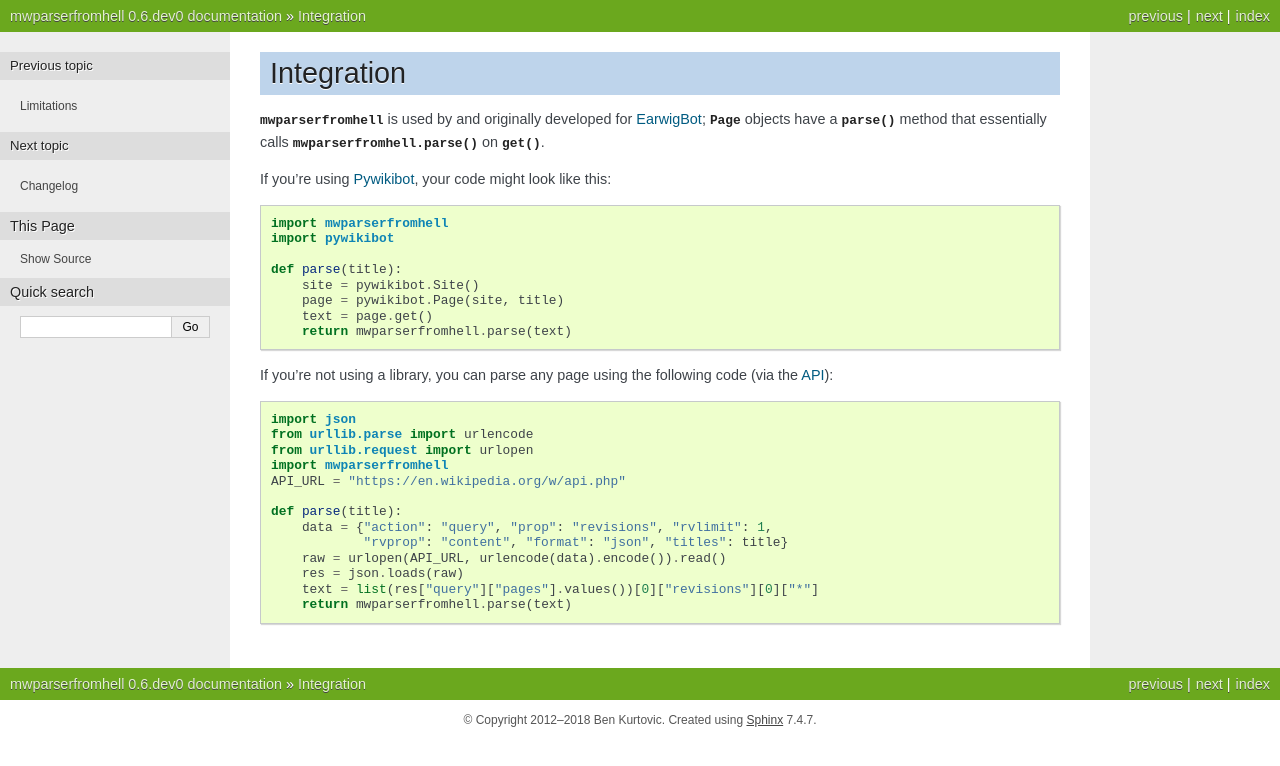
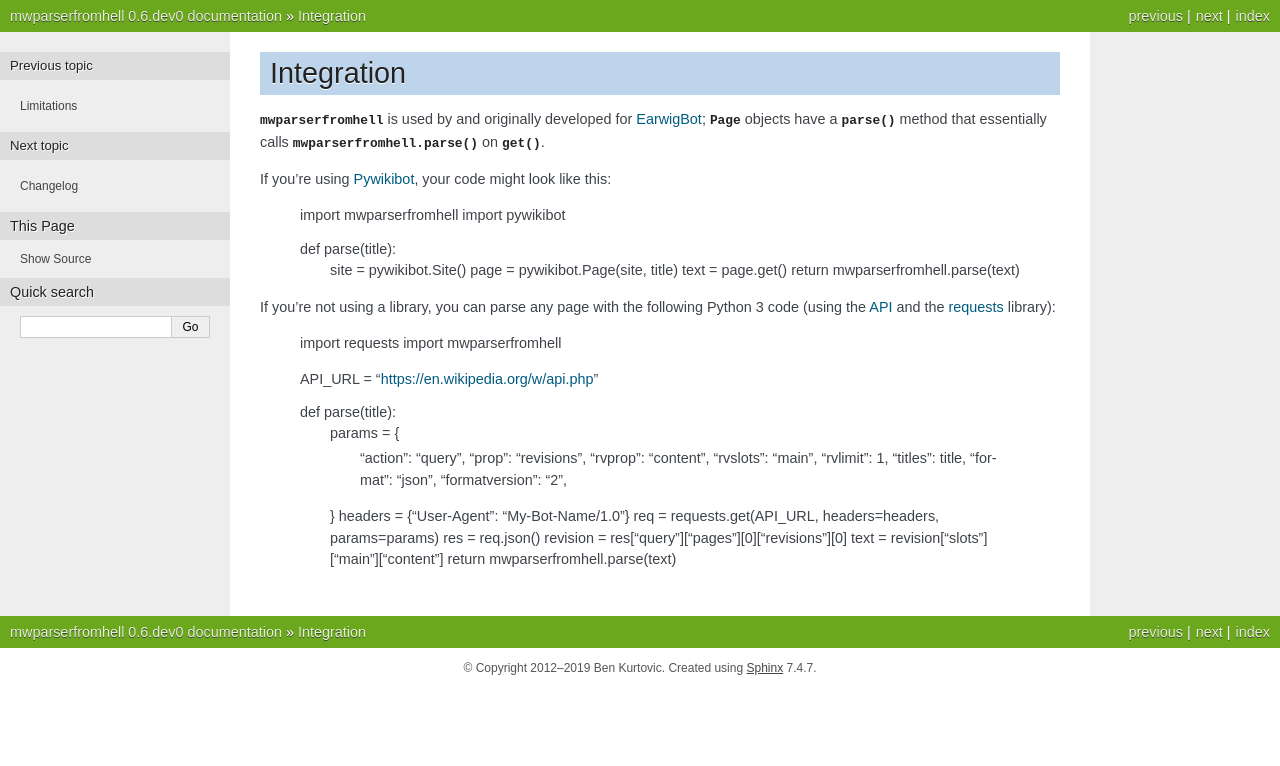
Before and after one commit to earwig/mwparserfromhell, a Sphinx documentation site: the page built from docs/integration.rst, in a window 1280 px wide. Shown: the top 766 px of the page. Built offline with Sphinx 7.4.7, drawn with Linux system fonts in a browser that asks for light colours.

Commit message:
Switch to requests for basic API example (closes #219); update links

```diff
--- a/docs/conf.py
+++ b/docs/conf.py
@@ -42,7 +42,7 @@ master_doc = 'index'
 
 # General information about the project.
 project = u'mwparserfromhell'
-copyright = u'2012–2018 Ben Kurtovic'
+copyright = u'2012–2019 Ben Kurtovic'
 
 # The version info for the project you're documenting, acts as replacement for
 # |version| and |release|, also used in various other places throughout the
--- a/docs/integration.rst
+++ b/docs/integration.rst
@@ -7,7 +7,7 @@ Integration
 :func:`mwparserfromhell.parse() <mwparserfromhell.__init__.parse>` on
 :meth:`~earwigbot.wiki.page.Page.get`.
 
-If you're using Pywikibot_, your code might look like this::
+If you're using Pywikibot_, your code might look like this:
 
     import mwparserfromhell
     import pywikibot
@@ -18,23 +18,33 @@ If you're using Pywikibot_, your code might look like this::
         text = page.get()
         return mwparserfromhell.parse(text)
 
-If you're not using a library, you can parse any page using the following code
-(via the API_)::
+If you're not using a library, you can parse any page with the following
+Python 3 code (using the API_ and the requests_ library):
 
-    import json
-    from urllib.parse import urlencode
-    from urllib.request import urlopen
+    import requests
     import mwparserfromhell
+
     API_URL = "https://en.wikipedia.org/w/api.php"
 
     def parse(title):
-        data = {"action": "query", "prop": "revisions", "rvlimit": 1,
-                "rvprop": "content", "format": "json", "titles": title}
-        raw = urlopen(API_URL, urlencode(data).encode()).read()
-        res = json.loads(raw)
-        text = list(res["query"]["pages"].values())[0]["revisions"][0]["*"]
+        params = {
+            "action": "query",
+            "prop": "revisions",
+            "rvprop": "content",
+            "rvslots": "main",
+            "rvlimit": 1,
+            "titles": title,
+            "format": "json",
+            "formatversion": "2",
+        }
+        headers = {"User-Agent": "My-Bot-Name/1.0"}
+        req = requests.get(API_URL, headers=headers, params=params)
+        res = req.json()
+        revision = res["query"]["pages"][0]["revisions"][0]
+        text = revision["slots"]["main"]["content"]
         return mwparserfromhell.parse(text)
 
 .. _EarwigBot:            https://github.com/earwig/earwigbot
 .. _Pywikibot:            https://www.mediawiki.org/wiki/Manual:Pywikibot
-.. _API:                  http://mediawiki.org/wiki/API
+.. _API:                  https://www.mediawiki.org/wiki/API:Main_page
+.. _requests:             https://2.python-requests.org
--- a/mwparserfromhell/__init__.py
+++ b/mwparserfromhell/__init__.py
@@ -23,7 +23,7 @@
 """
 `mwparserfromhell <https://github.com/earwig/mwparserfromhell>`_ (the MediaWiki
 Parser from Hell) is a Python package that provides an easy-to-use and
-outrageously powerful parser for `MediaWiki <http://mediawiki.org>`_ wikicode.
+outrageously powerful parser for `MediaWiki <https://www.mediawiki.org>`_ wikicode.
 """
 
 __author__ = "Ben Kurtovic"
```
Also changed, not shown: README.rst (+27 -19 lines), docs/index.rst (+6 -6 lines), 2 other files.
